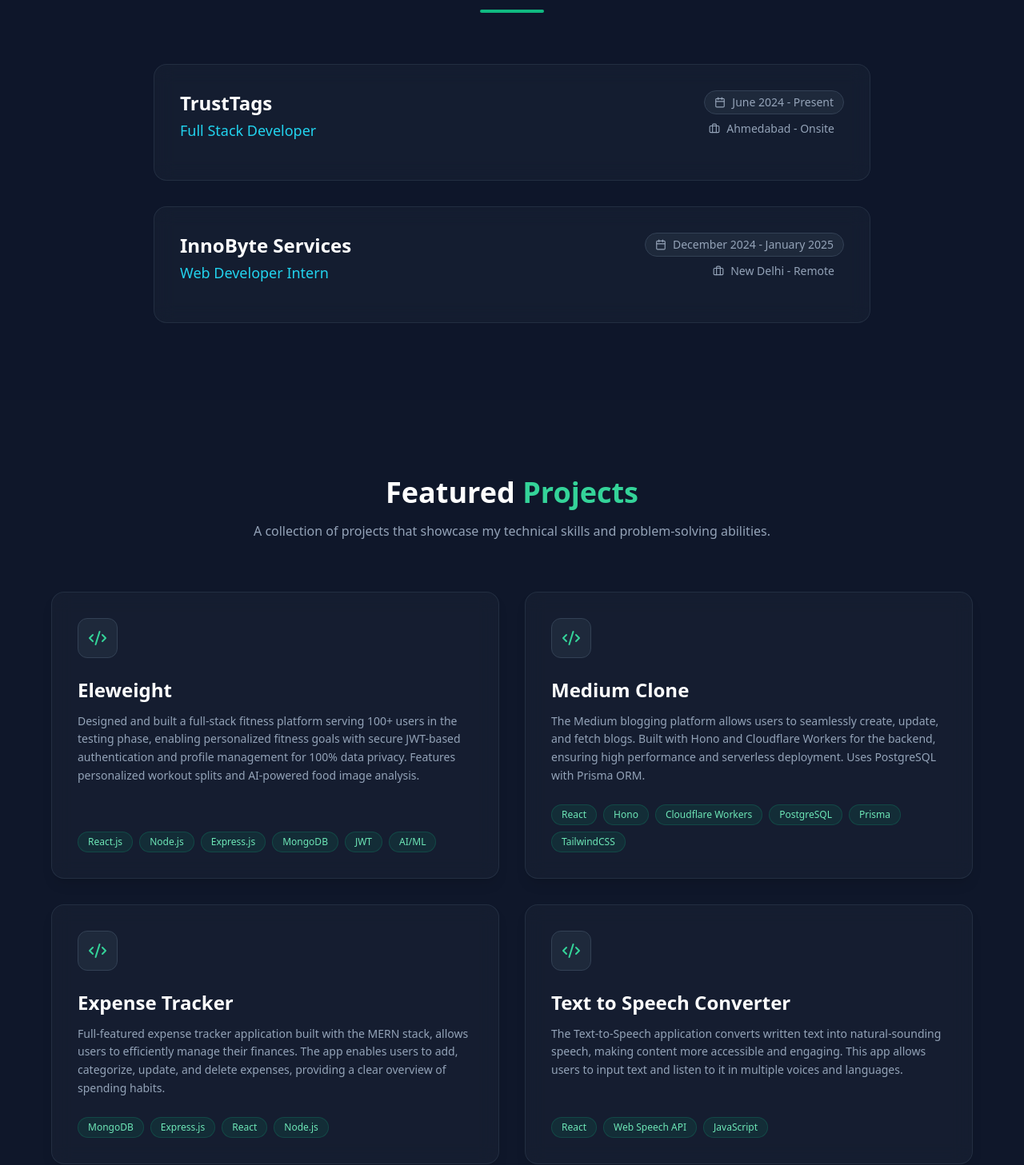
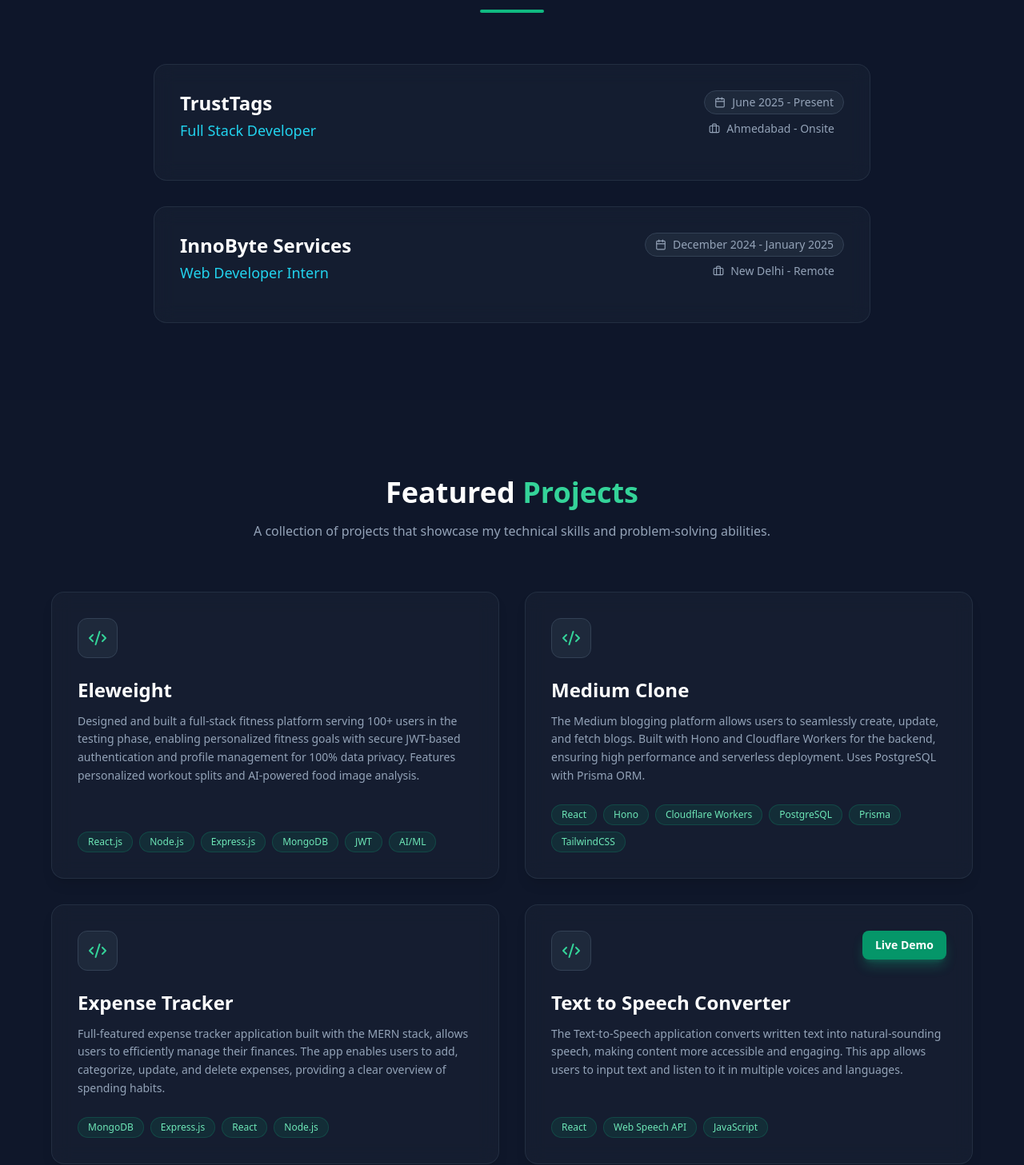
Before and after one commit to maayannk/Mayank_Portfolio, a React (Vite) app: page / in a window 1280 px wide. Shown: the part 1495-2952 px from the top of the page at 80% size. Built offline with nearby package versions, Linux system fonts and the light colour scheme.

Commit message:
udpate the experience

```diff
--- a/src/App.tsx
+++ b/src/App.tsx
@@ -83,12 +83,14 @@ function App() {
       description:
         "Full-featured expense tracker application built with the MERN stack, allows users to efficiently manage their finances. The app enables users to add, categorize, update, and delete expenses, providing a clear overview of spending habits.",
       technologies: ["MongoDB", "Express.js", "React", "Node.js"],
+
     },
     {
       title: "Text to Speech Converter",
       description:
         "The Text-to-Speech application converts written text into natural-sounding speech, making content more accessible and engaging. This app allows users to input text and listen to it in multiple voices and languages.",
       technologies: ["React", "Web Speech API", "JavaScript"],
+      liveLink: "https://text2speech-omega.vercel.app/",
     },
   ];
 
@@ -96,7 +98,7 @@ function App() {
     {
       company: "TrustTags",
       role: "Full Stack Developer",
-      period: "June 2024 - Present",
+      period: "June 2025 - Present",
       location: "Ahmedabad - Onsite",
     },
     {
@@ -518,7 +520,25 @@ function App() {
                   <div className="p-3 bg-slate-800 rounded-xl border border-slate-700 group-hover:border-emerald-500/50 transition-colors">
                     <Code2 className="text-emerald-400" />
                   </div>
-                  {/* Add external link icon if you have project links */}
+                  {project.liveLink && (
+  <motion.a
+    href={project.liveLink}
+    target="_blank"
+    rel="noopener noreferrer"
+    whileHover={{ scale: 1.1 }}
+    whileTap={{ scale: 0.95 }}
+    className="
+      flex items-center gap-2 px-4 py-2 rounded-lg
+      bg-emerald-600 text-white
+      hover:bg-emerald-700
+      shadow-lg shadow-emerald-500/30
+      transition-all font-semibold text-sm
+    "
+    title="Live Demo"
+  >
+  Live Demo
+  </motion.a>
+)}
                 </div>
 
                 <h3 className="text-2xl font-bold text-white mb-3 group-hover:text-emerald-400 transition-colors">
@@ -652,7 +672,7 @@ function App() {
             <div>
               <h4 className="text-lg font-semibold text-white mb-6">Get in Touch</h4>
               <p className="text-slate-400 mb-6">
-                Currently open for new opportunities. Let's discuss your next project!
+                Currently open for new opportunities.
               </p>
               <motion.a
                 whileHover={{ scale: 1.02 }}
```
